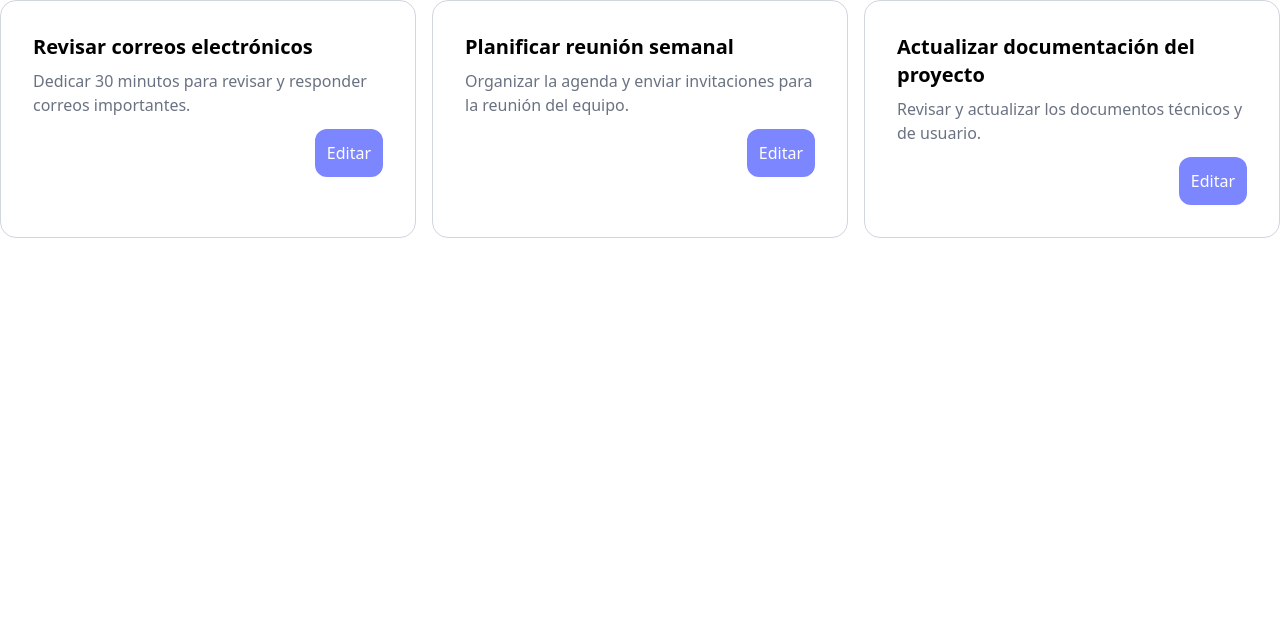
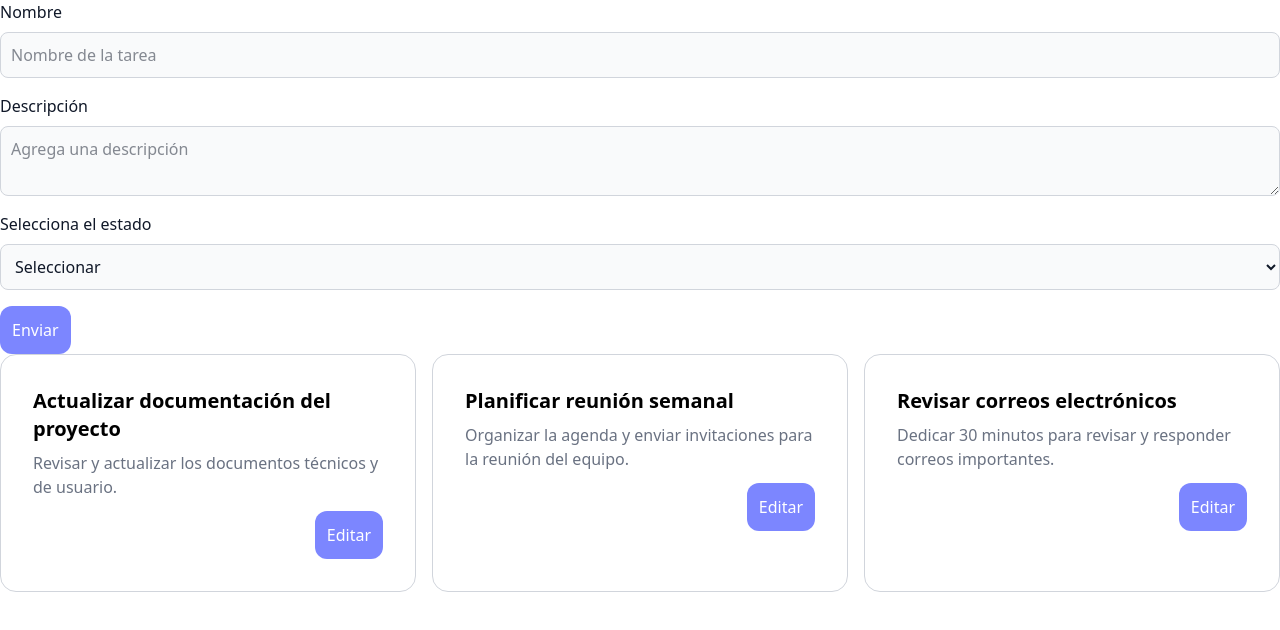
Before and after one commit to josemcj/task-manager, a React (Vite) app: page / in a window 1280 px wide. Shown: the top 630 px of the page. Built offline with nearby package versions, Linux system fonts and the light colour scheme.

Commit message:
feat: Crea y actualiza tareas

```diff
--- /dev/null
+++ b/src/data/taskStatuses.json
@@ -0,0 +1,14 @@
+[
+  {
+    "id": 1,
+    "name": "Pendiente"
+  },
+  {
+    "id": 2,
+    "name": "En proceso"
+  },
+  {
+    "id": 3,
+    "name": "Completado"
+  }
+]
--- a/src/pages/tasks/components/TaskForm.jsx
+++ b/src/pages/tasks/components/TaskForm.jsx
@@ -1,5 +1,97 @@
-function TaskForm() {
-  return <form></form>;
+import { useEffect, useState } from 'react';
+import { useTasks } from 'hooks/useTasks';
+import taskStatuses from '@/data/taskStatuses.json';
+import Button from 'components/Button';
+
+const STYLES = {
+  input:
+    'bg-gray-50 border border-gray-300 text-gray-900 rounded-lg focus:ring-blue-500 focus:border-blue-500 focus:outline-hidden block w-full p-2.5',
+  select:
+    'bg-gray-50 border border-gray-300 text-gray-900 rounded-lg focus:ring-blue-500 focus:border-blue-500 focus:outline-hidden block w-full p-2.5',
+};
+
+function TaskForm({ taskToEdit = {} }) {
+  const tasks = useTasks();
+
+  const [task, setTask] = useState({
+    title: '',
+    description: '',
+    status: '',
+  });
+
+  useEffect(() => {
+    if (taskToEdit) setTask(taskToEdit);
+  }, [taskToEdit]);
+
+  const resetForm = () => {
+    setTask({
+      title: '',
+      description: '',
+      status: '',
+    });
+  };
+
+  const handleSubmit = (e) => {
+    e.preventDefault();
+    tasks.save(task);
+    resetForm();
+  };
+
+  return (
+    <form onSubmit={handleSubmit}>
+      <div className="mb-4">
+        <label htmlFor="name" className="block mb-2 font-medium text-gray-900">
+          Nombre
+        </label>
+        <input
+          type="text"
+          id="name"
+          className={STYLES['input']}
+          placeholder="Nombre de la tarea"
+          required
+          value={task.title}
+          onChange={(e) => setTask({ ...task, title: e.target.value })}
+        />
+      </div>
+
+      <div className="mb-4">
+        <label htmlFor="description" className="block mb-2 font-medium text-gray-900">
+          Descripción
+        </label>
+        <textarea
+          id="description"
+          className={STYLES['input']}
+          placeholder="Agrega una descripción"
+          required
+          value={task.description}
+          onChange={(e) => setTask({ ...task, description: e.target.value })}
+        />
+      </div>
+
+      <div className="mb-4">
+        <label htmlFor="status" className="block mb-2 font-medium text-gray-900">
+          Selecciona el estado
+        </label>
+        <select
+          id="status"
+          className={STYLES['select']}
+          value={task.status}
+          onChange={(e) => setTask({ ...task, status: e.target.value })}>
+          <option value="" disabled>
+            Seleccionar
+          </option>
+
+          {taskStatuses.map((status) => (
+            <option key={status.id} value={status.id}>
+              {status.name}
+            </option>
+          ))}
+        </select>
+      </div>
+
+      <Button type="submit">Enviar</Button>
+    </form>
+  );
 }
 
 export default TaskForm;
--- a/src/pages/tasks/index.jsx
+++ b/src/pages/tasks/index.jsx
@@ -1,14 +1,31 @@
-import tasks from '@/data/tasks.json';
+import { useState } from 'react';
+// import { useSelector, useDispatch } from 'react-redux';
+import { useTasks } from 'hooks/useTasks';
 import Card from 'components/Card';
+import TaskForm from './components/TaskForm';
 
 function Tasks() {
-  console.log(tasks);
+  const tasks = useTasks();
+  const [taskToEdit, setTaskToEdit] = useState(null);
+
+  const handleEdit = (item) => {
+    setTaskToEdit(item);
+  };
+
   return (
-    <div className="container mx-auto">
-      <div className="grid grid-cols-3 gap-4">
-        {tasks.length > 0
-          ? tasks.map((task) => <Card key={task.key} title={task.title} description={task.description} />)
-          : 'No hay tareas'}
+    <div className="flex flex-col min-h-screen">
+      <div className="container mx-auto">
+        <TaskForm taskToEdit={taskToEdit} />
+
+        {tasks.all().length > 0 ? (
+          <div className="grid grid-cols-3 gap-4">
+            {tasks.all().map((task) => (
+              <Card key={task.id} title={task.title} description={task.description} onClick={() => handleEdit(task)} />
+            ))}
+          </div>
+        ) : (
+          <div className="text-gray-400 flex justify-center size-full">No hay tareas</div>
+        )}
       </div>
     </div>
   );
```
